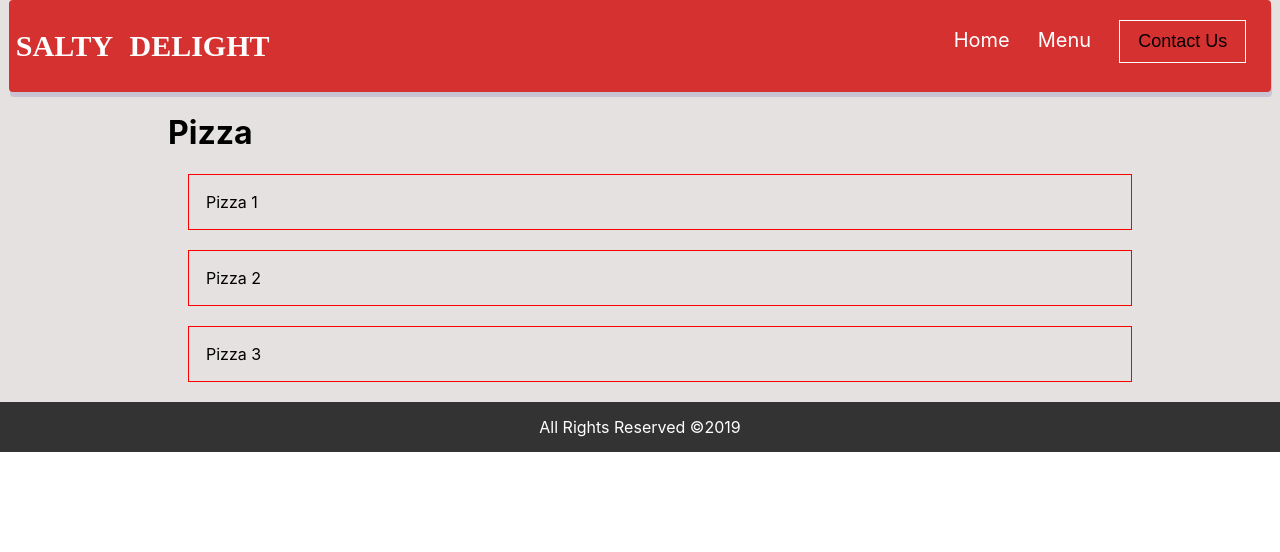
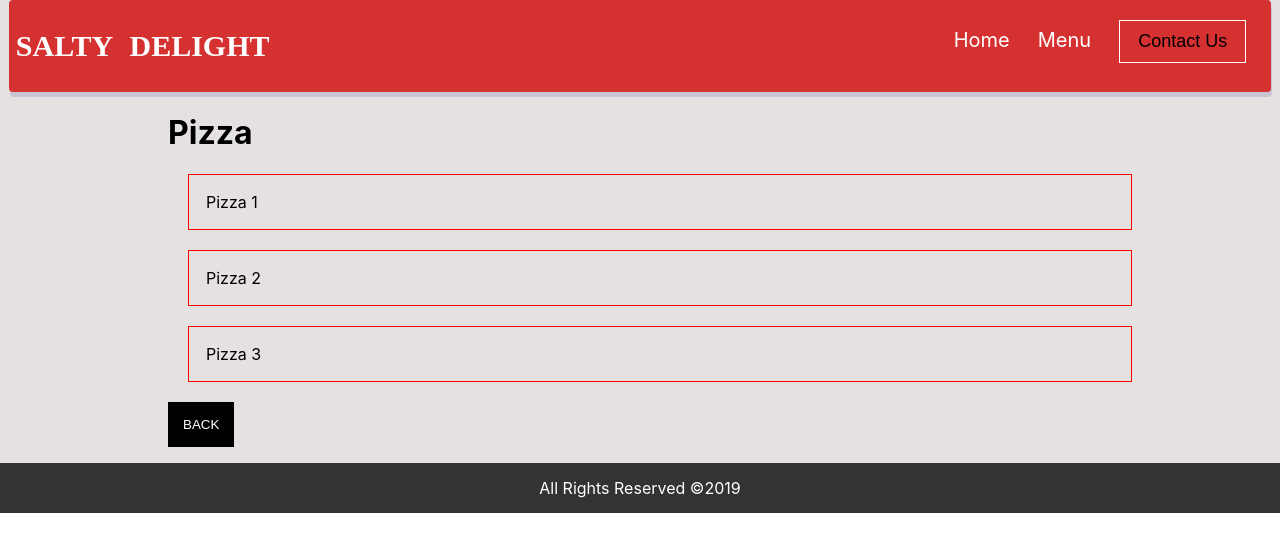
Before and after one commit to bawazy/salty_delight, a React (Create React App) app: page /menu in a window 1280 px wide. Both pictures are taken after a click on the item "Pizza". Shown: the top 552 px of the page. Built offline with nearby package versions, Linux system fonts and the light colour scheme; a web font is replaced by a local one.

Commit message:
created back button that changes the isSubnit to false

```diff
--- a/src/App.css
+++ b/src/App.css
@@ -20,6 +20,18 @@
   width: 98%;
 
 }
+.backbtn{
+  border: none;
+  background: black;
+  color: white;
+  padding: 15px;
+}
+
+.backbtn:hover{
+  background: red;
+  color: white;
+}
+
 .header h2{
   text-align:left;
   font-family: 'Germania One', cursive;
--- a/src/components/menu.js
+++ b/src/components/menu.js
@@ -29,14 +29,14 @@ export class Menu extends Component {
         title:'Chicken',
         subItems:[
                               {
-                                itemName:'Pizza 1',
+                                itemName:'Chicken 1',
                               },
 
                               {
-                                itemName:'Pizza 2',
+                                itemName:'Chicken 2',
                               },
                               {
-                                itemName:'Pizza 3',
+                                itemName:'Chicken 3',
                               },
         ],
       },
@@ -45,14 +45,14 @@ export class Menu extends Component {
         title:'Foods',
         subItems:[
                                 {
-                                  itemName:'Pizza 1',
+                                  itemName:'Food 1',
                                 },
 
                                 {
-                                  itemName:'Pizza 2',
+                                  itemName:'Food 2',
                                 },
                                 {
-                                  itemName:'Pizza 3',
+                                  itemName:'Food 3',
                                 },
         ],
       }
@@ -63,6 +63,12 @@ export class Menu extends Component {
     activeSubItems: [],
     food: ''
 
+  }
+
+  handleActiveSubItems = event =>{
+    this.setState({
+      isSubItems:false
+    })
   }
 
   handleSubItems = menu => {
@@ -80,8 +86,8 @@ export class Menu extends Component {
 
     // console.log(this.state.menus)
     return (
+
     <div>
-
         <ul className='menus'>
         {!isSubItems ? (
           <Fragment>
@@ -98,6 +104,8 @@ export class Menu extends Component {
             return <SubItem key={index} index={index} itemName={sub.itemName}/>
            }
           )}
+
+          <button className='backbtn' onClick={this.handleActiveSubItems}>BACK</button>
           </Fragment>
         )}
         </ul>
--- a/src/components/menuItem.js
+++ b/src/components/menuItem.js
@@ -1,5 +1,5 @@
 import React from 'react'
-import { Link } from 'react-router-dom'
+// import { Link } from 'react-router-dom'
 
  const menuItem = props =>{
    const { handleSubItems, menu} = props
```
